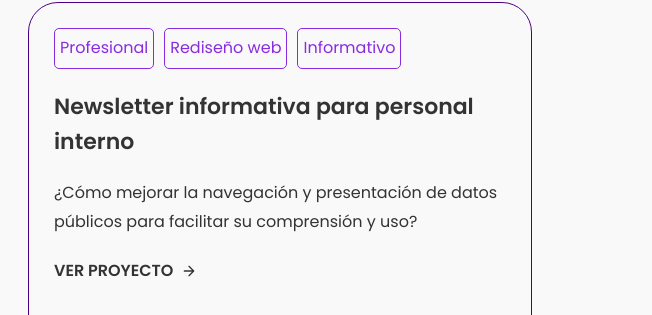
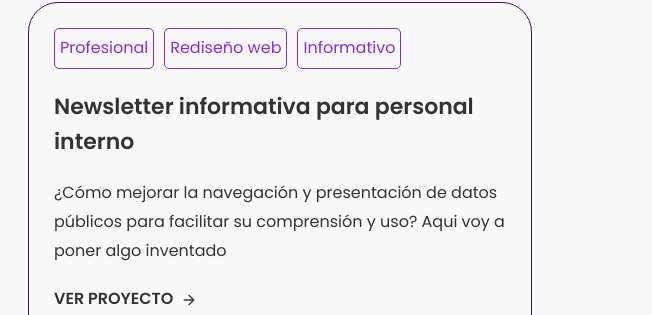
Before and after one commit to GloriaDelgado23/portfolio, a plain HTML site: page index.html in a window 1280 px wide. Shown: the part 1909-2224 px from the top of the page, 628-1280 px from the left. Drawn offline with Linux system fonts and the light colour scheme.

Commit message:
cambios index

```diff
--- a/index.html
+++ b/index.html
@@ -229,7 +229,7 @@
                         </li>
                     </ul>
                     <h3 class="Card-title">Newsletter informativa para personal interno</h3>
-                    <p class="Card-description">¿Cómo mejorar la navegación y presentación de datos públicos para facilitar su comprensión y uso?</p>
+                    <p class="Card-description">¿Cómo mejorar la navegación y presentación de datos públicos para facilitar su comprensión y uso? Aqui voy a poner algo inventado</p>
                     <a href="project-transparencia.html" title="Ver detalles del proyecto Transparencia" class="Card-link">
                         Ver proyecto
                         <svg class="Card-linkIcon" xmlns="http://www.w3.org/2000/svg" viewBox="0 0 24 24" fill="none" stroke="currentColor" stroke-width="2" stroke-linecap="round" stroke-linejoin="round">
```
